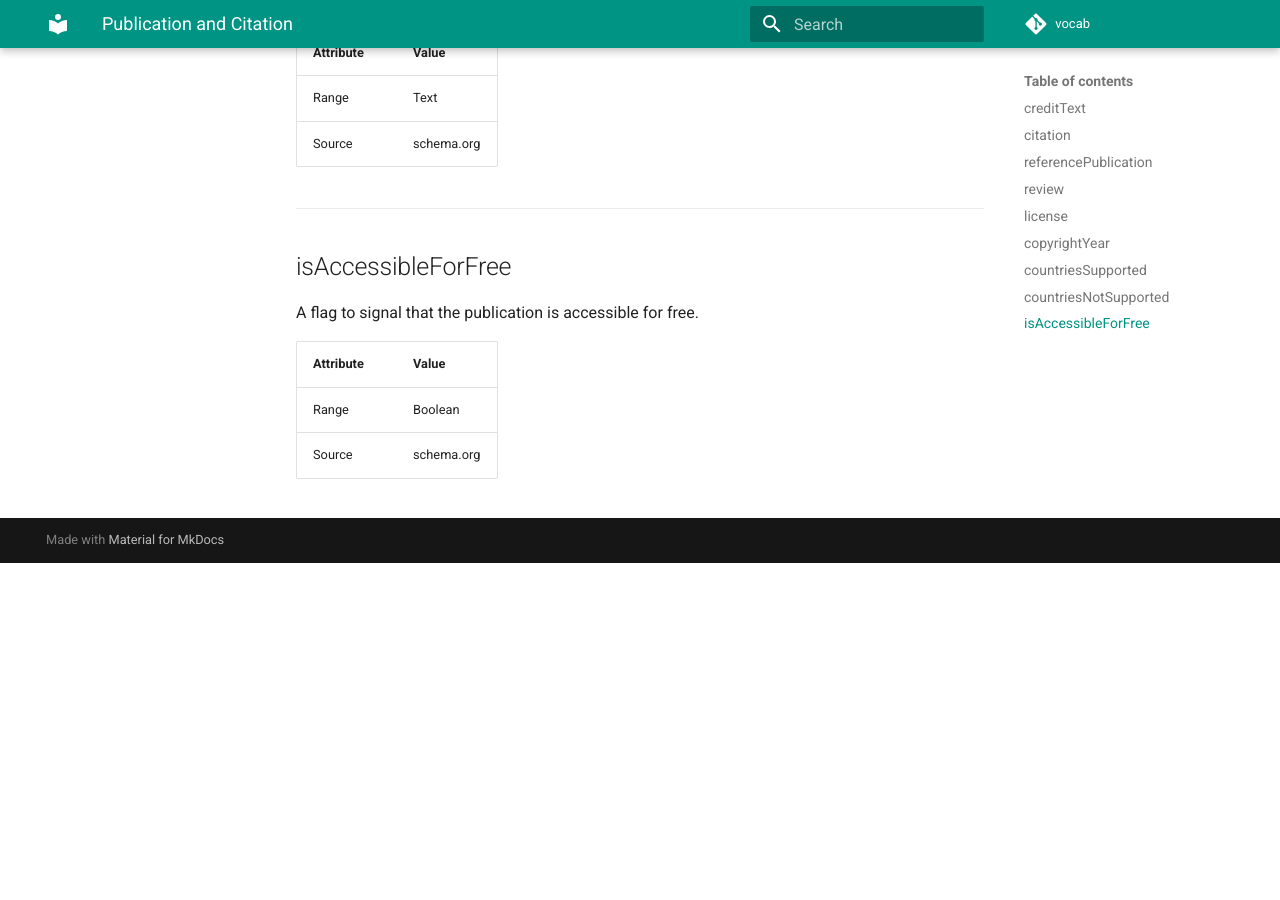
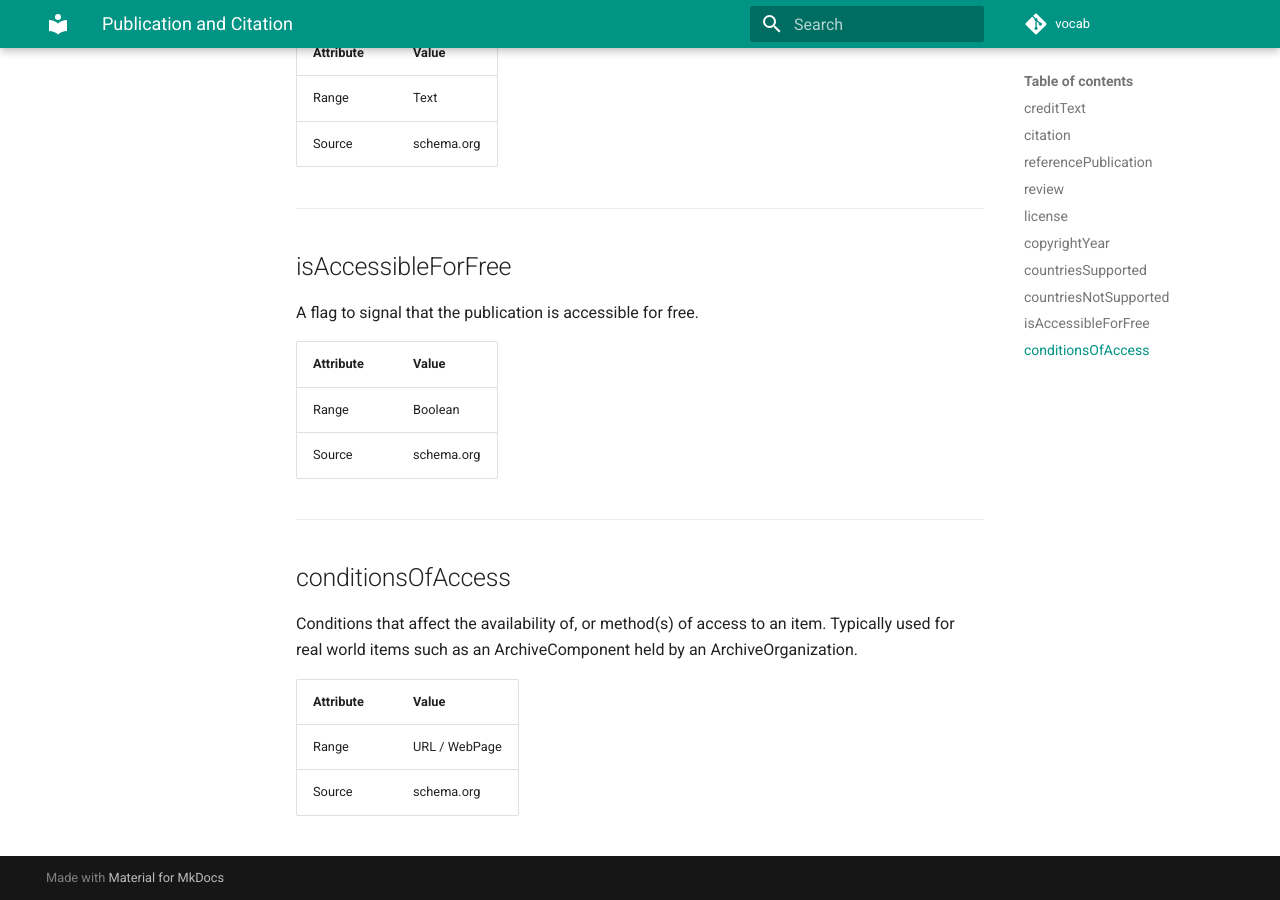
Before and after one commit to ConnOSS-Project/vocab, an MkDocs documentation site: the page built from docs/Types/Categories/publication.md, in a window 1280 px wide and 900 px high, scrolled down 2640 px. Built offline with MkDocs 1.6.1 and Material for MkDocs 9.7.7, drawn with Linux system fonts in a browser that asks for light colours; comment, search, counter and statistics services are not loaded; before the commit the page ends 3203 px from its top, so only the background shows below that.

Commit message:
Update publication.md with conditionsOfAccess
Added conditionsOfAccess attribute for item availability.

```diff
--- a/docs/Types/Categories/publication.md
+++ b/docs/Types/Categories/publication.md
@@ -100,3 +100,14 @@ A flag to signal that the publication is accessible for free.
 |---|---|
 | Range | Boolean |
 | Source | schema.org |
+
+---
+
+## conditionsOfAccess
+
+Conditions that affect the availability of, or method(s) of access to an item. Typically used for real world items such as an ArchiveComponent held by an ArchiveOrganization.
+
+| Attribute | Value |
+|---|---|
+| Range | URL / WebPage |
+| Source | schema.org |
```
